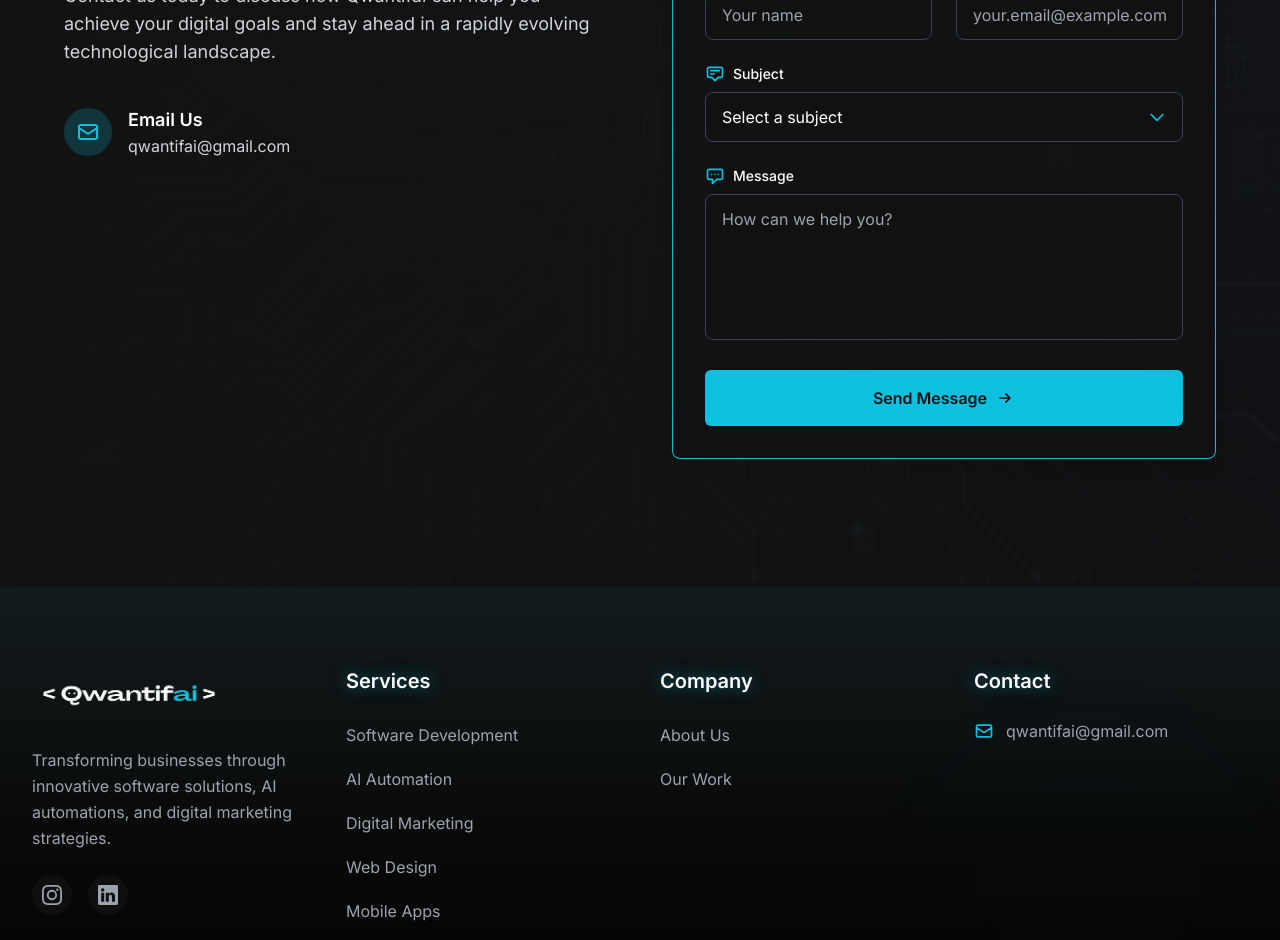
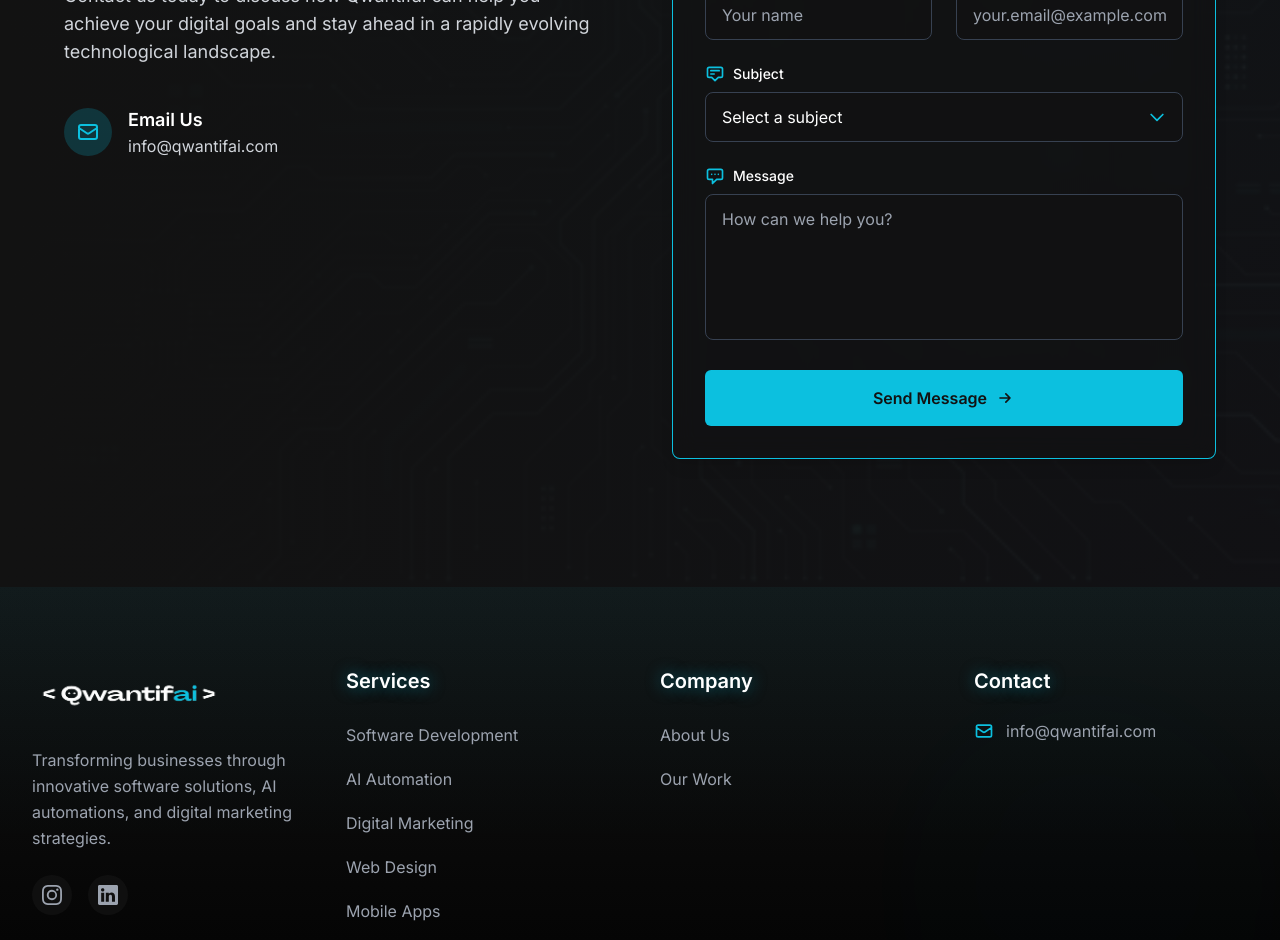
Before and after one commit to YoussefMamlouk/qwantifai, a Next.js app: page / in a window 1280 px wide. Shown: the part 5640-6580 px from the top of the page. Built offline with nearby package versions, Linux system fonts and the light colour scheme.

Commit message:
Update contact email in Home component and Footer for consistency

```diff
--- a/src/app/page.tsx
+++ b/src/app/page.tsx
@@ -631,7 +631,7 @@ export default function Home() {
                   </div>
                   <div>
                     <h3 className="text-lg font-semibold">Email Us</h3>
-                    <span className="text-gray-300">qwantifai@gmail.com</span>
+                    <span className="text-gray-300">info@qwantifai.com</span>
                   </div>
                 </div>
               </div>
--- a/src/components/Footer.tsx
+++ b/src/components/Footer.tsx
@@ -49,7 +49,7 @@ const Footer = () => {
           <path strokeLinecap="round" strokeLinejoin="round" strokeWidth={2} d="M3 8l7.89 5.26a2 2 0 002.22 0L21 8M5 19h14a2 2 0 002-2V7a2 2 0 00-2-2H5a2 2 0 00-2 2v10a2 2 0 002 2z" />
         </svg>
       ),
-      text: 'qwantifai@gmail.com'
+      text: 'info@qwantifai.com'
     }
   ];
 
```
